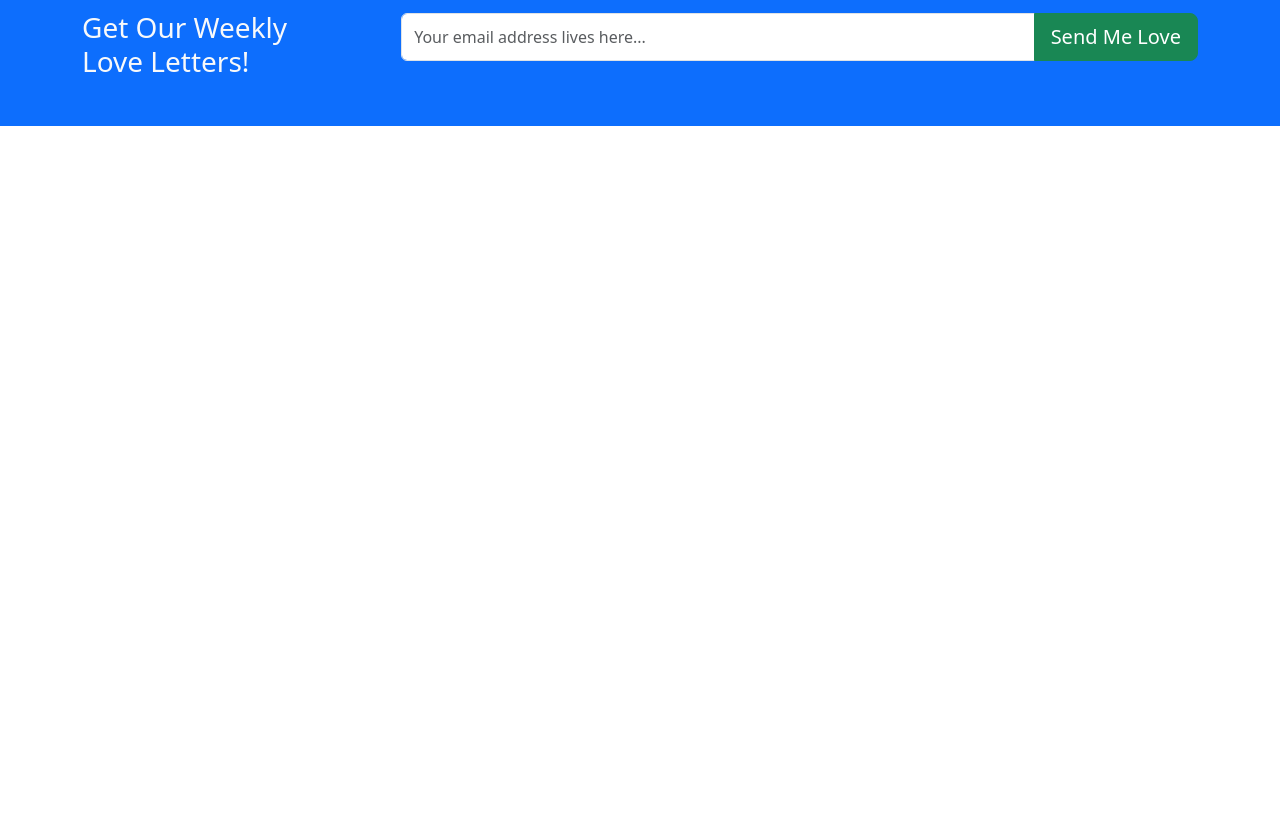
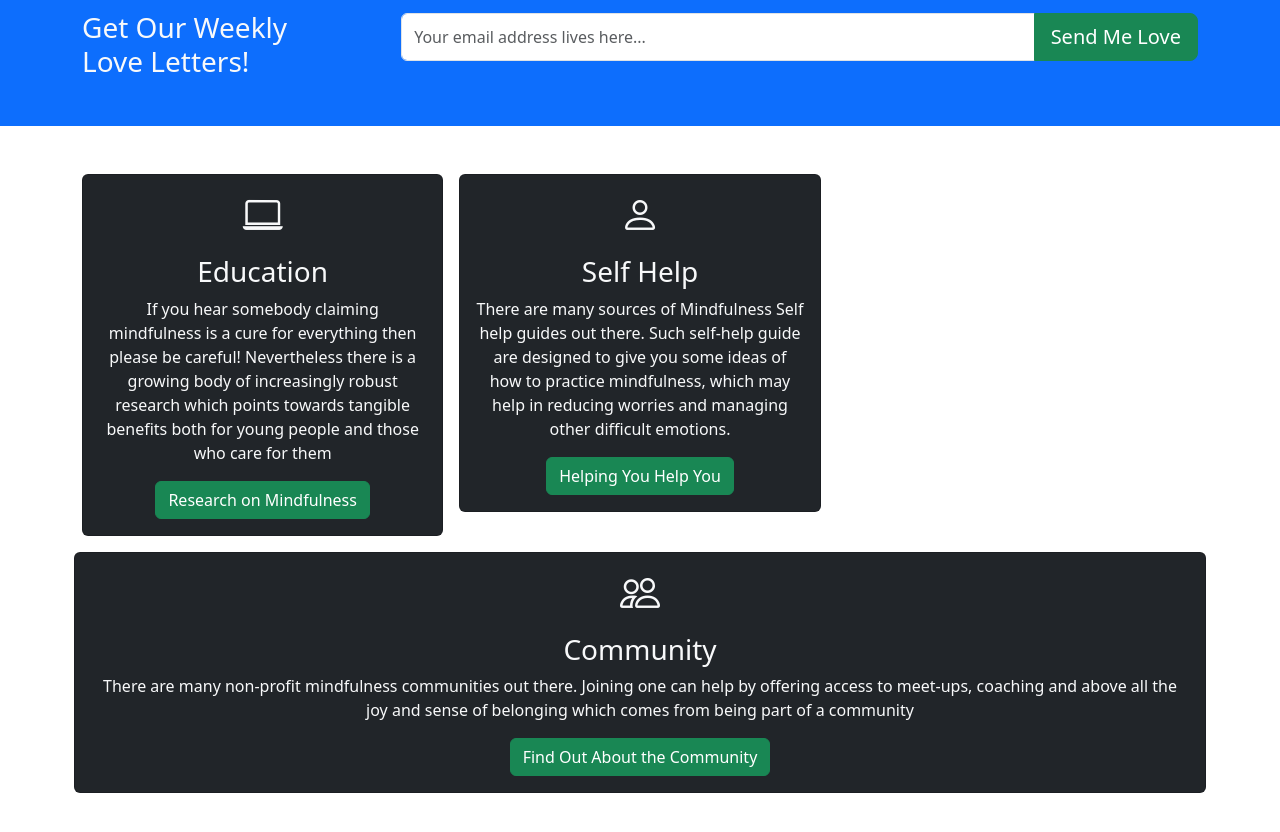
Before and after one commit to student0Zero/Individual-Formative-Assignment, a plain HTML site: page index.html in a window 1280 px wide. Shown: the part 380-1212 px from the top of the page. Before the commit the page ends 800 px from the top, so only its background shows below. Drawn offline with nearby package versions, Linux system fonts and the light colour scheme.

Commit message:
Add card section with links

```diff
--- a/index.html
+++ b/index.html
@@ -110,8 +110,74 @@
      </section>
 
     <!-- Main section -->
+    <!-- cards section -->
+     <section class="p-5">
+        <div class="container">
 
-    <!-- cards section -->
+            <!-- with gap=3 to handle spacing on smaller screens -->
+             <div class="row text-center g-3">
+                <div class="col-md">
+                    <div class="card bg-dark text-light">
+                        <div class="card-body text-center">
+
+                            <!-- H1 class used to make icon larger. margin bottom set to 3 for spacing-->
+                            <div class="h1 mb-3">
+                                <i class="bi bi-laptop"></i>
+                            </div>
+
+                            <h3 class="card-title">
+                                Education
+                            </h3>
+
+                            <p class="card-text">
+                                If you hear somebody claiming mindfulness is a cure for everything then please be careful! Nevertheless there is a growing body of increasingly robust research which points towards tangible benefits both for young people and those who care for them
+                            </p>
+                            <a href="https://scholar.google.co.uk/scholar?q=mindfulness+research&hl=en&as_sdt=0&as_vis=1&oi=scholart" class="btn btn-success">Research on Mindfulness</a>
+                        </div>
+                    </div>
+                </div>
+
+                <div class="col-md">
+                    <div class="card bg-dark text-light">
+                        <div class="card-body text-center">
+                            <div class="h1 mb-3">
+                                <i class="bi bi-person"></i>
+                            </div>
+
+                            <h3 class="card-title">
+                                Self Help
+                            </h3>
+
+                            <p class="card-text">
+                                There are many sources of Mindfulness Self help guides out there. Such self-help guide are designed to give you some ideas of how to practice mindfulness, which may
+                                help in reducing worries and managing other difficult emotions.
+                            </p>
+                            <a href="https://www.ccyd.co.uk/wp-content/uploads/2020/03/Mindfulness-self-help-guide.pdf" class="btn btn-success">Helping You Help You</a>
+                        </div>
+                    </div>
+                </div>
+
+                <div class="col-md"></div>
+                    <div class="card bg-dark text-light">
+                        <div class="card-body text-center">
+                            <!-- H1 class used to make icon larger credit -->
+                            <div class="h1 mb-3">
+                                <i class="bi bi-people"></i>
+                            </div>
+                            <h3 class="card-title">
+                                Community
+                            </h3>
+
+                            <p class="card-text">
+                                There are many non-profit mindfulness communities out there. Joining one can help by offering access to meet-ups, coaching and above all the joy and sense of belonging which comes from being part of a community
+                            </p>
+                            <a href="https://www.meetup.com/bristol-meditation-class/" class="btn btn-success">Find Out About the Community</a>
+                        </div>
+                    </div>
+                </div>
+             </div>
+        </div>
+     </section>
 
     <!-- cascades section -->
 
```
